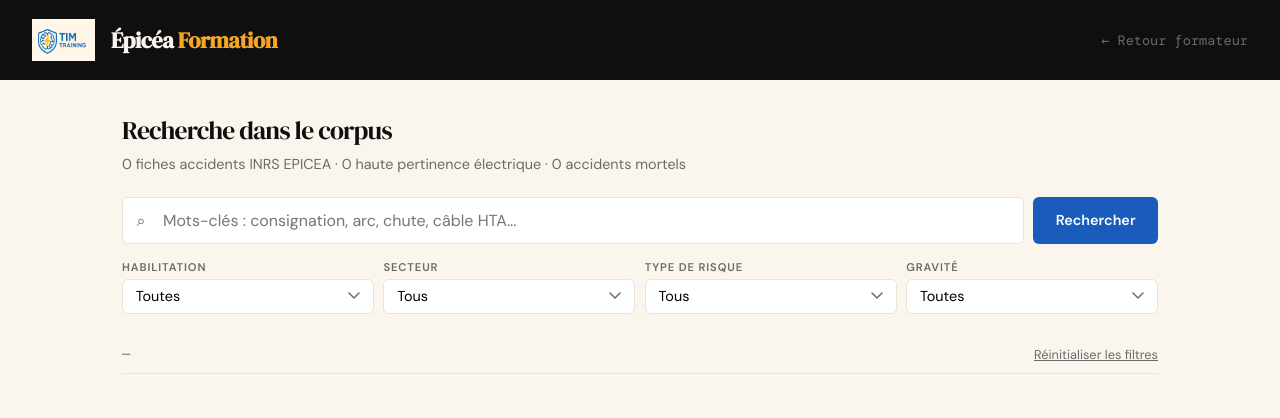
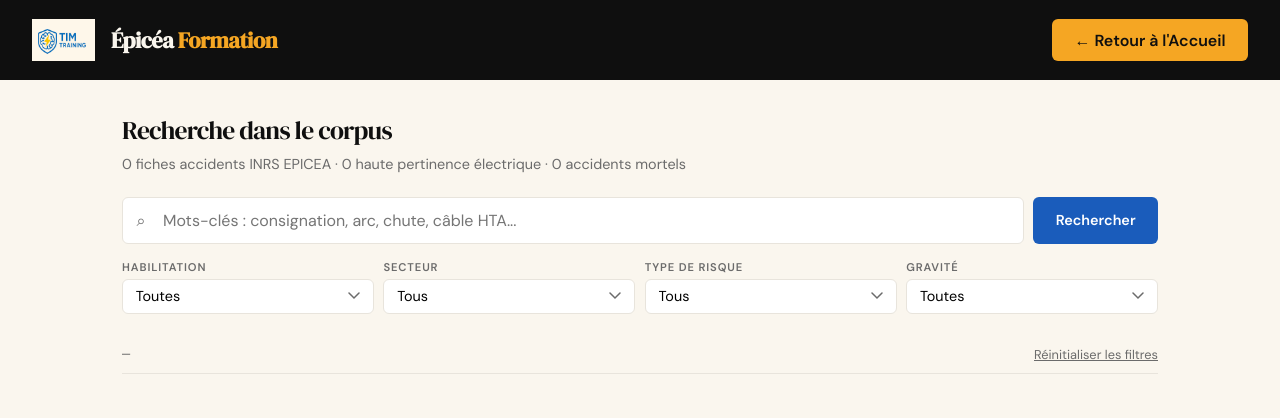
Before and after one commit to TimTrainingParis/epicea-elec, a Flask app: page /recherche in a window 1280 px wide. Shown: the top 418 px of the page. Run offline with Flask 3, Linux system fonts and the light colour scheme; the visitor is signed in with stand-in values (Sample User, id 1); data comes from the database, SQL or seed files in the repository.

Commit message:
UI : bouton Retour à l'Accueil visible dans recherche.html
Co-Authored-By: Claude Sonnet 4.6 <noreply@anthropic.com>

```diff
--- a/templates/recherche.html
+++ b/templates/recherche.html
@@ -44,13 +44,16 @@ header h1 {
 header h1 span { color: #f5a623; }
 
 .nav-back {
-  font-size: 0.85rem;
-  color: var(--gris);
+  font-size: 1rem;
+  font-weight: 700;
+  color: #0f0f0f;
   text-decoration: none;
-  font-family: 'DM Mono', monospace;
-  transition: color 0.2s;
+  background: #f5a623;
+  padding: 0.65rem 1.4rem;
+  border-radius: 6px;
+  transition: background 0.2s;
 }
-.nav-back:hover { color: var(--blanc); }
+.nav-back:hover { background: #d48c00; }
 
 main { max-width: 1100px; margin: 0 auto; padding: 2rem; }
 
@@ -460,7 +463,7 @@ select.filtre:focus { outline: none; border-color: var(--orange); }
     <img src="/static/logo.png" alt="TIM Training" style="height:42px;">
     <h1>Épicéa <span>Formation</span></h1>
   </div>
-  <a href="/formateur" class="nav-back">← Retour formateur</a>
+  <a href="/formateur" class="nav-back">← Retour à l'Accueil</a>
 </header>
 
 <main>
```
